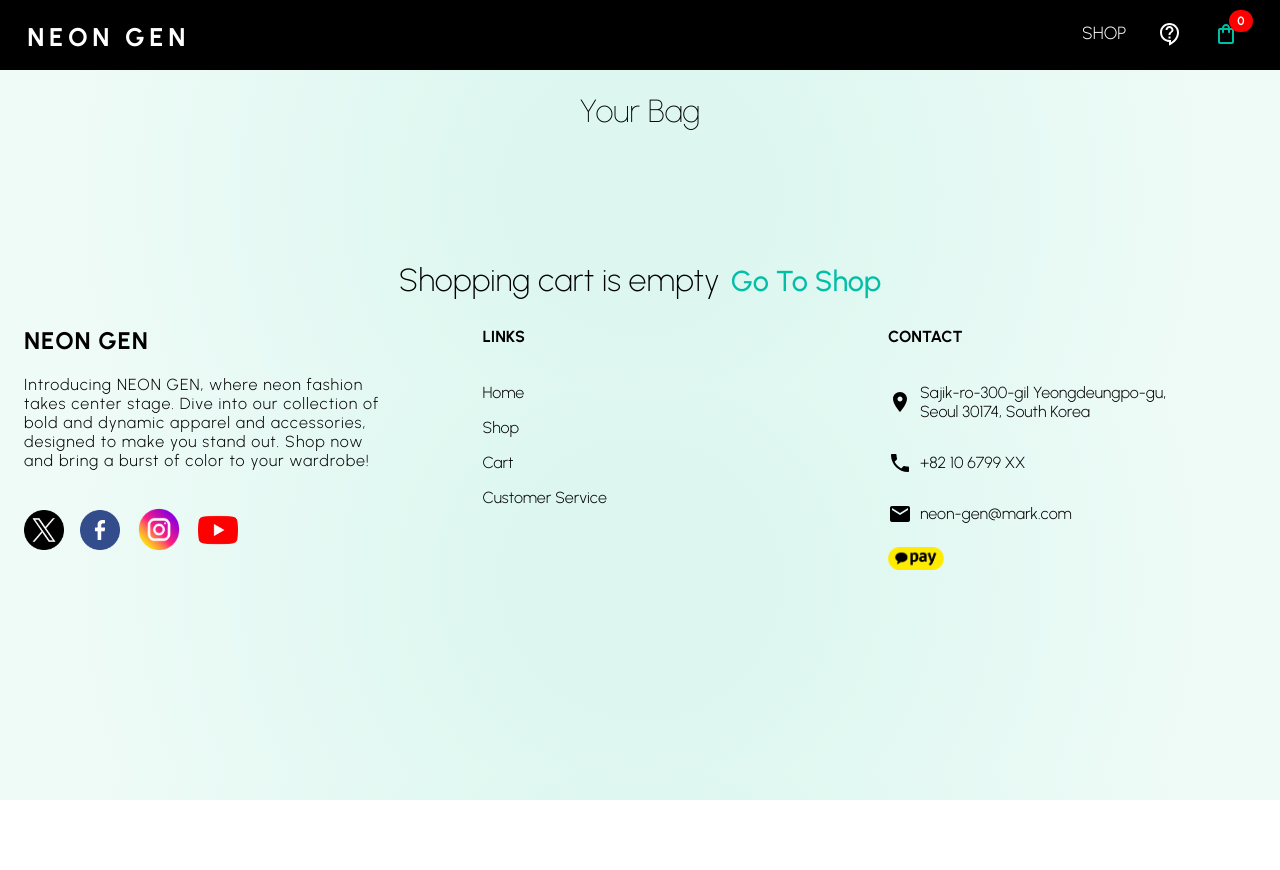
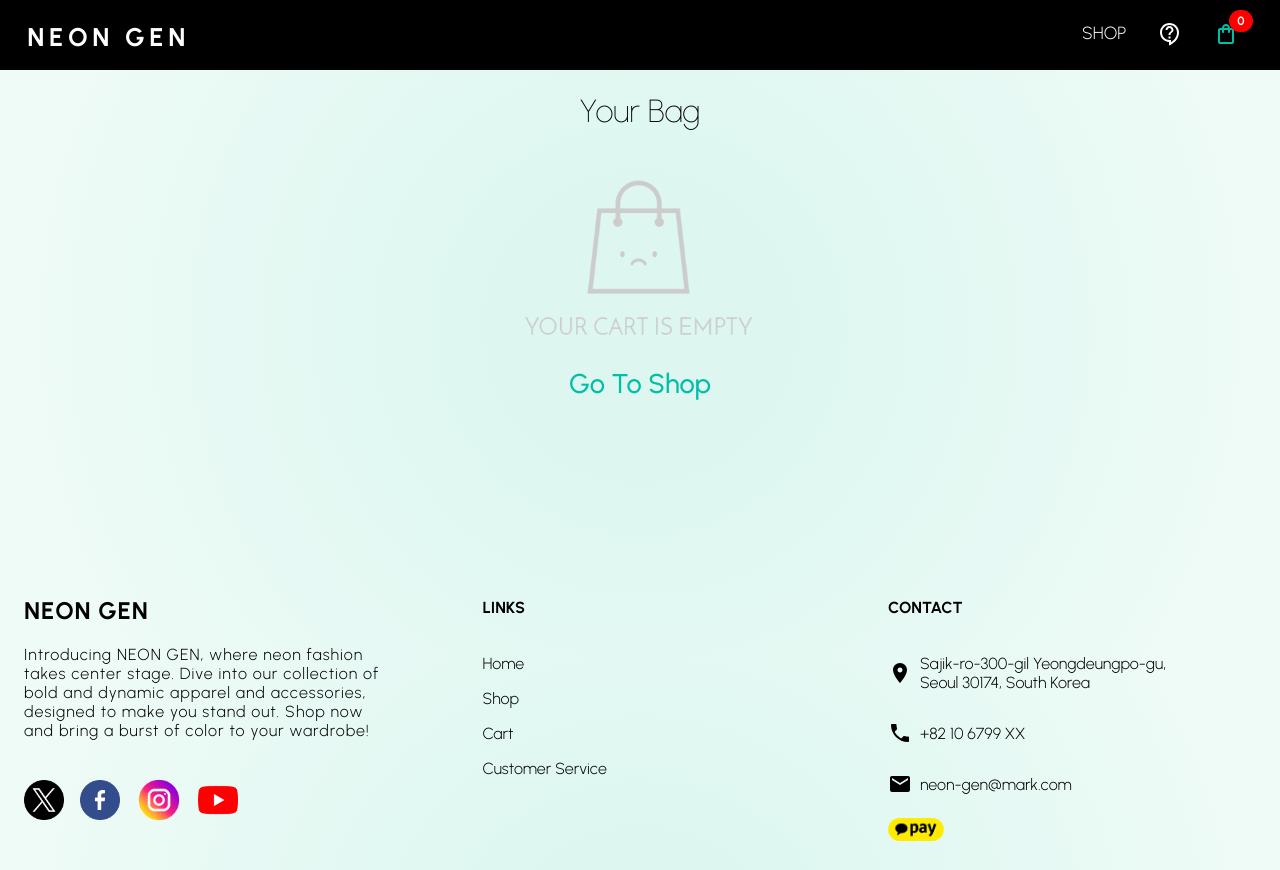
Before and after one commit to mazymark/NeonGen, a React (Vite) app: page /cart in a window 1280 px wide. Before the commit the page ends 800 px from the top, so only its background shows below. Built offline with nearby package versions, Linux system fonts and the light colour scheme.

Commit message:
button-render-update

```diff
--- a/src/App.jsx
+++ b/src/App.jsx
@@ -18,6 +18,15 @@ export default function App() {
   const [showPopup, setShowPopup] = useState(false);
   const totalCartItems = cart.reduce((acc, item) => acc + item.quantity, 0);
   const [paid, setPaid] = useState(false);
+  const [loadingButton, setLoadingButton] = useState(false);
+
+  function buttonLoader() {
+    setLoadingButton(true);
+
+    setTimeout(() => {
+      setLoadingButton(false);
+    }, 1000);
+  }
 
   useEffect(() => {
     localStorage.setItem("cart", JSON.stringify(cart));
@@ -28,6 +37,7 @@ export default function App() {
       alert("Please select a size");
       return;
     }
+
     const newItem = { product, quantity, size };
     if (
       cart.some((item) => item.product.id === product.id && item.size === size)
@@ -42,11 +52,13 @@ export default function App() {
       setSize("");
       setQuantity(1);
       popup();
+      buttonLoader();
     } else {
       setCart([...cart, newItem]);
       setSize("");
       setQuantity(1);
       popup();
+      buttonLoader();
     }
   }
 
@@ -110,6 +122,7 @@ export default function App() {
         handleRemoveCartItem,
         showPopup,
         orderDone,
+        loadingButton,
       }}
     >
       <BrowserRouter>
--- a/src/index.css
+++ b/src/index.css
@@ -260,15 +260,6 @@ footer {
   font-weight: 300;
 }
 
-.empty-cart-message {
-  display: block;
-  position: absolute;
-  font-weight: 200;
-  top: 30%;
-  left: 50%;
-  transform: translateX(-50%);
-}
-
 section {
   display: grid;
   grid-template-columns: repeat(5, 1fr);
@@ -320,12 +311,37 @@ section {
   transition: 0.3s ease-in-out;
 }
 
+.button-loader {
+  width: 17px;
+  height: 17px;
+  border-radius: 50%;
+  border: 3px solid rgba(195, 193, 193, 0.985);
+  border-top-color: transparent;
+  animation: button-loader 1.2s linear infinite;
+}
+
+@keyframes button-loader {
+  to {
+    transform: rotate(360deg);
+  }
+}
+
+.empty-cart-container {
+  display: flex;
+  flex-direction: column;
+  align-items: center;
+}
+
+.empty-cart-image {
+  width: 18rem;
+}
+
 .nav-link-empty {
   text-decoration: none;
   color: #00bfa6;
-  font-size: 1.8rem;
+  font-size: 1.7rem;
   font-weight: 500;
-  margin-left: 0.7rem;
+  display: block;
 }
 
 .nav-link:hover {
@@ -370,6 +386,19 @@ section {
   background-color: #000;
   color: #fff;
   padding: 1.2rem 1.9rem;
+
+  border: none;
+  font-size: 1.2rem;
+  margin-top: 1.5rem;
+  margin-left: 1.1rem;
+  cursor: pointer;
+}
+
+.add-to-cart-loading {
+  position: relative;
+  background-color: #000;
+  color: #fff;
+  padding: 1.2rem 5.2rem;
   border: none;
   font-size: 1.2rem;
   margin-top: 1.5rem;
--- a/src/pages/Cart.jsx
+++ b/src/pages/Cart.jsx
@@ -71,12 +71,16 @@ export default function Cart() {
       {cart.length > 0 && <OrderSummary totalSum={totalSum} />}
 
       {cart.length === 0 && (
-        <h1 className="empty-cart-message">
-          Shopping cart is empty
+        <div className="empty-cart-container">
+          <img
+            className="empty-cart-image"
+            src="images/empty-cart.png"
+            alt="Empty Cart"
+          />
           <Link className="nav-link-empty" to="/shop">
             Go To Shop
           </Link>
-        </h1>
+        </div>
       )}
 
       <div className="cart-footer">
--- a/src/pages/ProductDetails.jsx
+++ b/src/pages/ProductDetails.jsx
@@ -10,8 +10,16 @@ import RemoveIcon from "@mui/icons-material/Remove";
 import AddIcon from "@mui/icons-material/Add";
 
 export default function ProductDetails() {
-  const { data, size, setSize, quantity, setQuantity, addToCart, showPopup } =
-    useContext(MyContext);
+  const {
+    data,
+    size,
+    setSize,
+    quantity,
+    setQuantity,
+    addToCart,
+    showPopup,
+    loadingButton,
+  } = useContext(MyContext);
   const { id } = useParams();
   const product = data.find((product) => product.id === Number(id));
 
@@ -150,12 +158,19 @@ export default function ProductDetails() {
           <RemoveIcon className="decrement-icon" onClick={handleDecrement} />
           <span className="quantity"> {quantity} </span>
           <AddIcon className="increment-icon" onClick={handleIncrement} />
-          <button
-            onClick={() => addToCart(product, quantity, size)}
-            className="add-to-cart-button"
-          >
-            Add To Cart
-          </button>
+
+          {!loadingButton ? (
+            <button
+              onClick={() => addToCart(product, quantity, size)}
+              className="add-to-cart-button"
+            >
+              ADD TO CART
+            </button>
+          ) : (
+            <button className="add-to-cart-loading">
+              <div className="button-loader"></div>
+            </button>
+          )}
         </div>
       </div>
     </>
```
Also changed, not shown: public/images/empty-cart.png (added).
